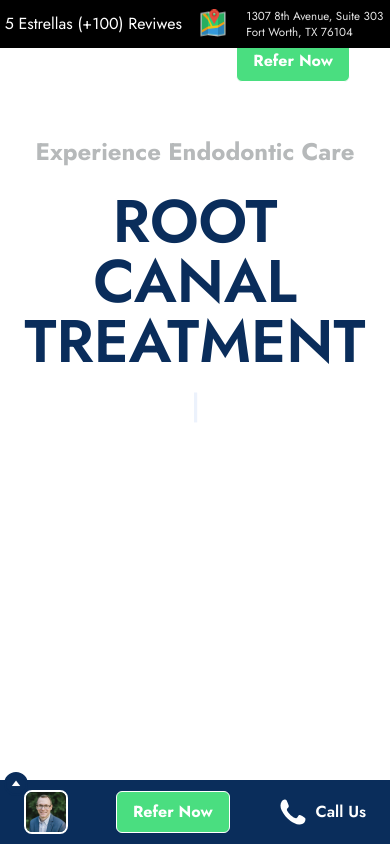
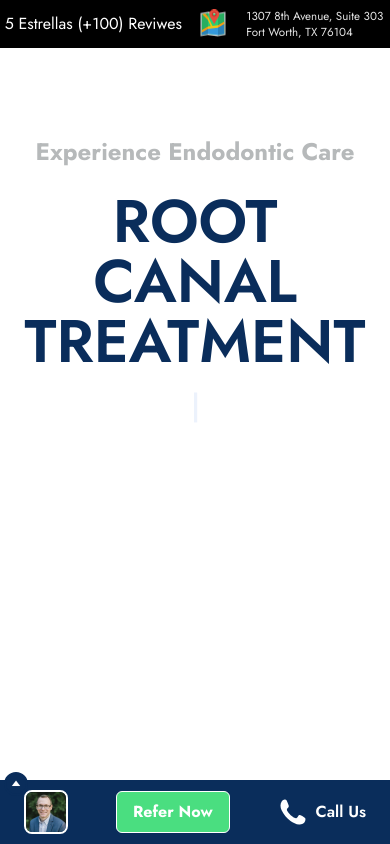
Before and after one commit to AilinNavas/S-Endodontics, a React (Vite) app: page / in a window 390 px wide. Shown: the top 844 px of the page. Built offline with nearby package versions, Linux system fonts and the light colour scheme; a web font is replaced by a local one.

Commit message:
cambio bottom

```diff
--- a/src/components/WelcomeSection/Hero2.jsx
+++ b/src/components/WelcomeSection/Hero2.jsx
@@ -15,7 +15,7 @@ function Hero2() {
 
       <div className='h-screen flex flex-col place-items- z-30'>
       <a href="https://securesite1246.tdo4endo.com/RefDocsLogin.aspx" target='_blank'>
-        <button className='text-white font-bold p-2 px-4 border z-20 rounded-md bg-green-400 hover:bg-green-500 absolute top-10 right-10'>Refer Now</button>
+        <button className='text-white font-bold p-2 px-4 border z-20 rounded-md bg-green-400 hover:bg-green-500 absolute top-10 right-10 hidden lg:block'>Refer Now</button>
       </a>
         <div className='max-w-[800px]  my-32 w-full mx-auto text-center flex flex-col justify-center'>
           <p id='info' className='text-transform: capitalize text-2xl font-bold text-gray p-2 '>Experience endodontic care</p>
```
